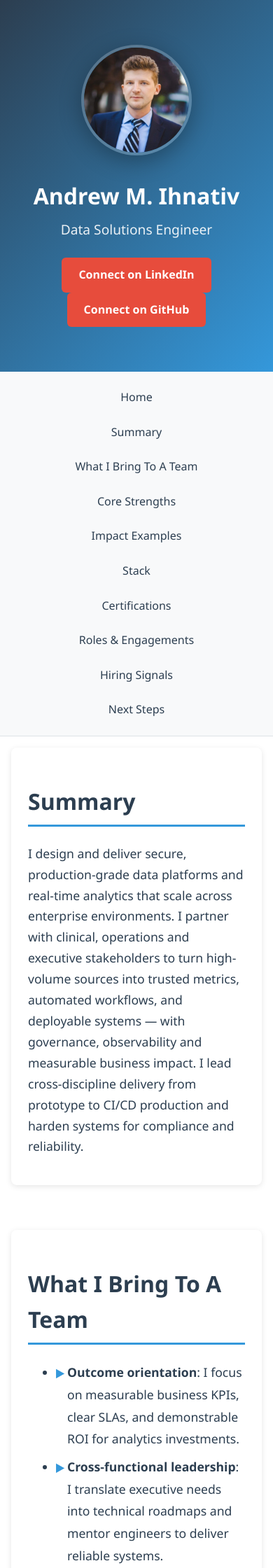
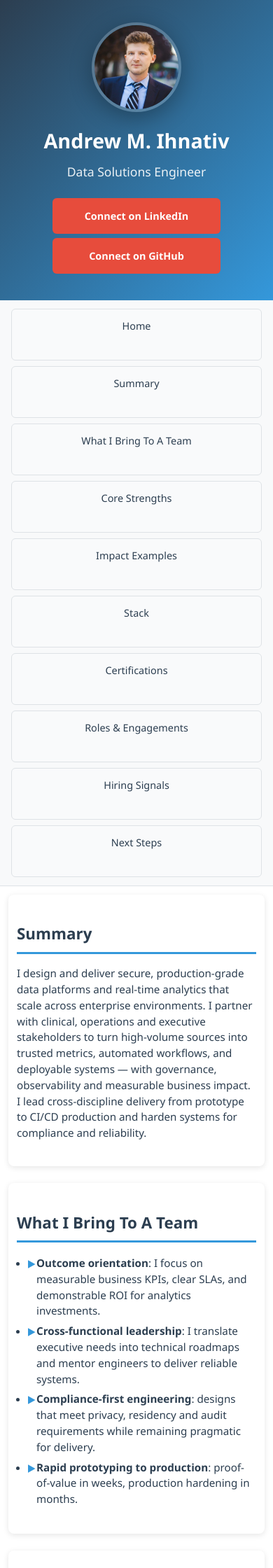
Before and after one commit to AndrewMichael2020/personal-gh-page, a Jekyll site: the page built from index.html, in a window 390 px wide. Shown: the top 2240 px of the page at 70% size. Built offline with Jekyll 4.4.1, drawn with Linux system fonts in a browser that asks for light colours.

Commit message:
Complete mobile-friendly improvements with responsive design enhancements
Co-authored-by: AndrewMichael2020 <63167427+AndrewMichael2020@users.noreply.github.com>

```diff
--- a/index.html
+++ b/index.html
@@ -61,6 +61,8 @@ body {
   margin: 0;
   padding: 0;
   background-color: var(--background-white);
+  -webkit-text-size-adjust: 100%; /* Prevent text scaling on iOS */
+  text-size-adjust: 100%;
 }
 
 /* Hero Section */
@@ -111,12 +113,22 @@ body {
   border-radius: 6px;
   font-weight: 600;
   transition: all 0.3s ease;
+  /* Mobile touch improvements */
+  -webkit-tap-highlight-color: transparent;
+  touch-action: manipulation;
+  user-select: none;
 }
 
 .linkedin-btn:hover {
   background-color: #c0392b;
   transform: translateY(-2px);
   box-shadow: 0 4px 12px rgba(0,0,0,0.2);
+}
+
+/* Active state for mobile touch */
+.linkedin-btn:active {
+  transform: translateY(0);
+  background-color: #a93226;
 }
 
 /* Navigation */
@@ -152,11 +164,20 @@ body {
   border-radius: 4px;
   transition: all 0.2s ease;
   font-weight: 500;
+  /* Mobile touch improvements */
+  -webkit-tap-highlight-color: transparent;
+  touch-action: manipulation;
+  user-select: none;
 }
 
 .toc a:hover {
   background-color: var(--secondary-color);
   color: white;
+}
+
+/* Active state for mobile touch */
+.toc a:active {
+  background-color: var(--primary-color);
 }
 
 /* Main Content */
@@ -220,17 +241,56 @@ section li::before {
 
 /* Responsive Design */
 @media (max-width: 768px) {
+  .hero-section {
+    padding: 3rem 1rem;
+  }
+
   .hero-content {
     flex-direction: column;
     text-align: center;
+    gap: 1.5rem;
   }
 
   .hero-text h1 {
-    font-size: 2.5rem;
+    font-size: 2.2rem;
+    line-height: 1.2;
+  }
+
+  .hero-subtitle {
+    font-size: 1.2rem;
+    margin-bottom: 2rem;
+  }
+
+  .profile-image {
+    width: 140px;
+    height: 140px;
+  }
+
+  .linkedin-btn {
+    display: block;
+    margin: 0.5rem auto;
+    max-width: 200px;
+    text-align: center;
+    padding: 1rem 1.5rem;
+    font-size: 1rem;
+  }
+
+  .toc {
+    padding: 0.75rem 0;
   }
 
   .toc ul {
     padding: 0 1rem;
+    gap: 0.25rem;
+  }
+
+  .toc a {
+    padding: 0.75rem 1rem;
+    font-size: 0.9rem;
+    min-height: 44px; /* Touch target minimum */
+    display: flex;
+    align-items: center;
+    justify-content: center;
   }
 
   main {
@@ -238,33 +298,136 @@ section li::before {
   }
 
   section {
-    padding: 1.5rem;
+    padding: 1.5rem 1rem;
+    margin-bottom: 2rem;
   }
 
-  .profile-image {
-    width: 150px;
-    height: 150px;
+  section h2 {
+    font-size: 1.6rem;
+    margin-bottom: 1rem;
+  }
+
+  section h3 {
+    font-size: 1.2rem;
+    margin-bottom: 0.75rem;
+  }
+
+  section p, section li {
+    font-size: 1rem;
+    line-height: 1.6;
   }
 }
 
 @media (max-width: 480px) {
+  .hero-section {
+    padding: 2rem 1rem;
+  }
+
+  .hero-text h1 {
+    font-size: 1.8rem;
+    margin-bottom: 0.75rem;
+  }
+
+  .hero-subtitle {
+    font-size: 1.1rem;
+    margin-bottom: 1.5rem;
+  }
+
+  .profile-image {
+    width: 120px;
+    height: 120px;
+  }
+
+  .linkedin-btn {
+    padding: 0.875rem 1.25rem;
+    font-size: 0.9rem;
+    margin: 0.375rem auto;
+  }
+
   .toc ul {
     flex-direction: column;
-    align-items: center;
+    align-items: stretch;
+    gap: 0.5rem;
   }
 
   .toc a {
     display: block;
     text-align: center;
-    min-width: 200px;
+    min-height: 48px; /* Larger touch target for small screens */
+    border-radius: 6px;
+    background-color: rgba(255,255,255,0.1);
+    border: 1px solid var(--border-color);
   }
 
+  .toc a:hover {
+    background-color: var(--secondary-color);
+    border-color: var(--secondary-color);
+  }
+
+  main {
+    padding: 0.75rem;
+  }
+
+  section {
+    padding: 1.25rem 0.75rem;
+    margin-bottom: 1.5rem;
+  }
+
+  section h2 {
+    font-size: 1.4rem;
+    margin-bottom: 1rem;
+  }
+
+  section h3 {
+    font-size: 1.1rem;
+    margin-bottom: 0.5rem;
+  }
+
+  section p, section li {
+    font-size: 0.95rem;
+    line-height: 1.5;
+  }
+
+  section ul {
+    padding-left: 1rem;
+  }
+
+  section li {
+    margin-bottom: 0.375rem;
+    padding-left: 0.75rem;
+  }
+}
+
+/* Additional mobile enhancements */
+@media (max-width: 360px) {
   .hero-text h1 {
-    font-size: 2rem;
+    font-size: 1.6rem;
   }
 
   .hero-subtitle {
-    font-size: 1.2rem;
+    font-size: 1rem;
+  }
+
+  .profile-image {
+    width: 100px;
+    height: 100px;
+  }
+
+  .toc a {
+    font-size: 0.85rem;
+    padding: 0.75rem 0.5rem;
+  }
+
+  section {
+    padding: 1rem 0.5rem;
+  }
+
+  section h2 {
+    font-size: 1.3rem;
+  }
+
+  section p, section li {
+    font-size: 0.9rem;
   }
 }
 </style>
```
